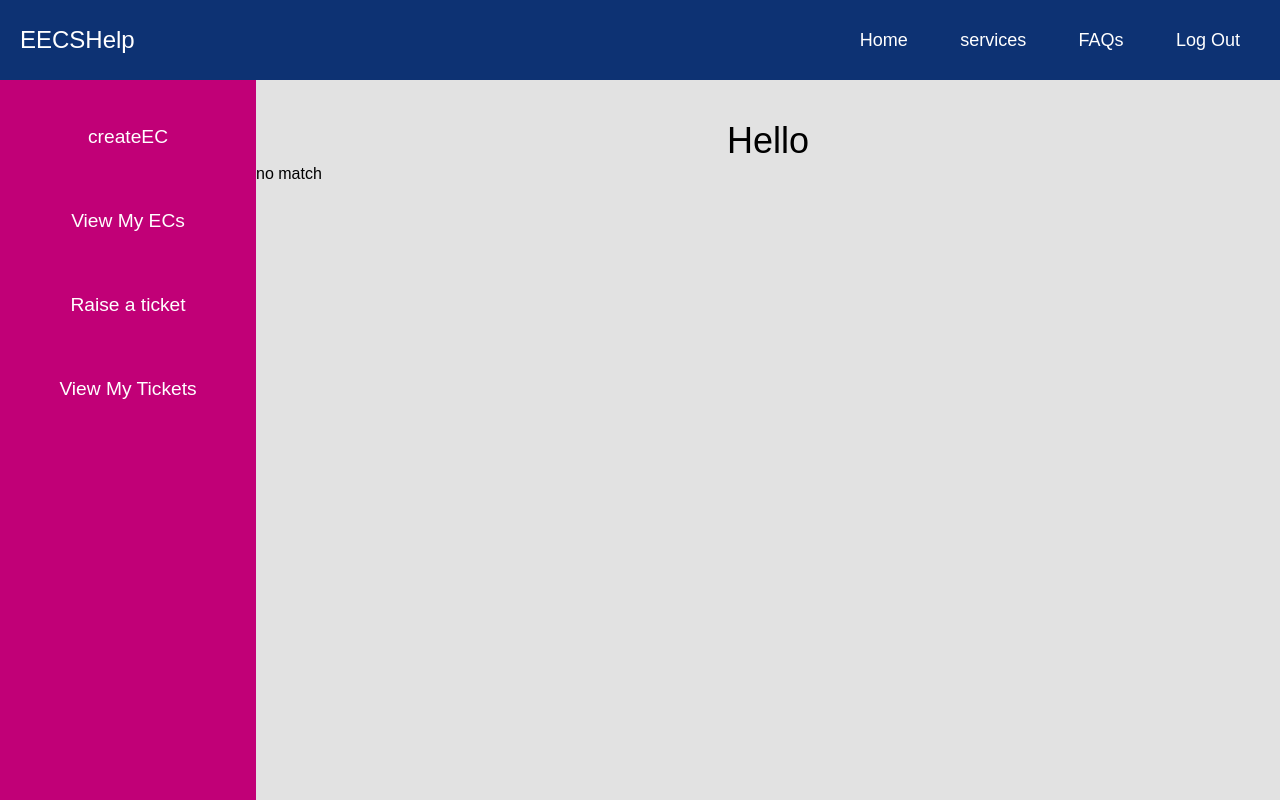
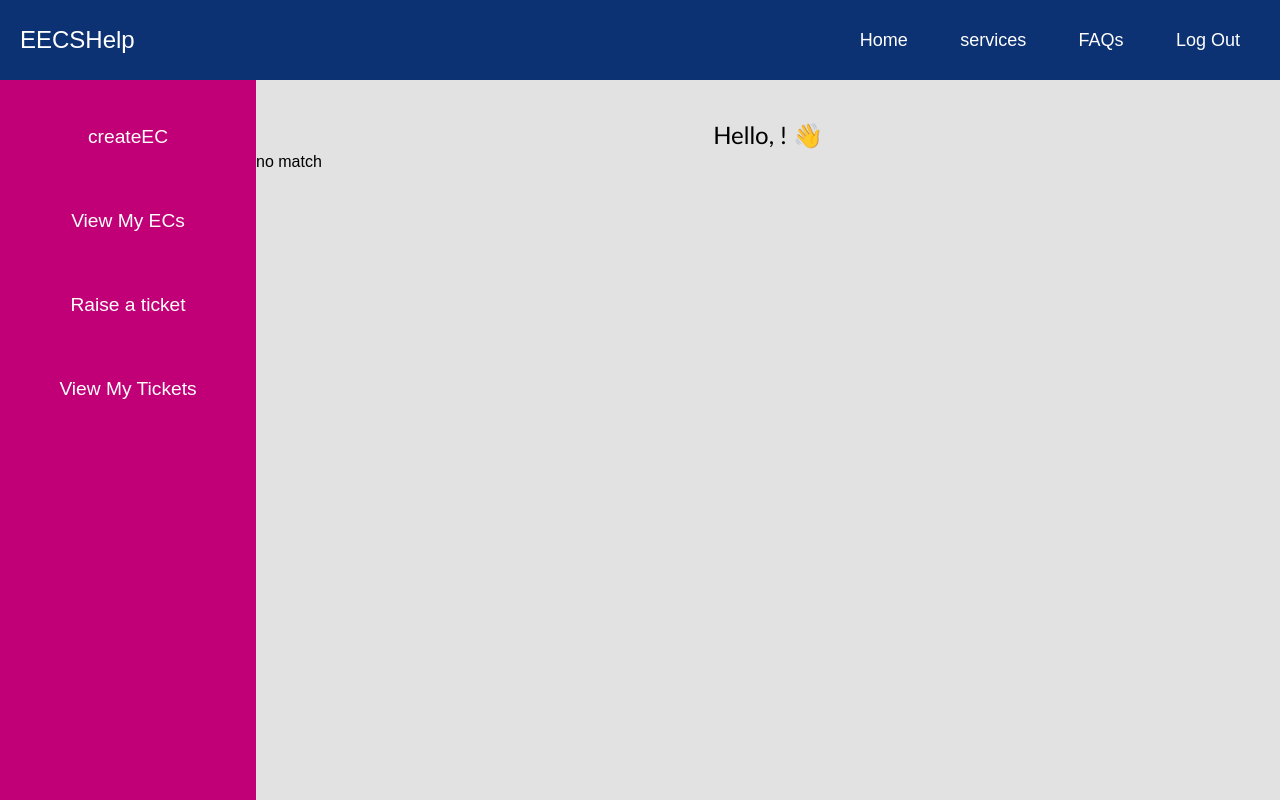
Before and after one commit to darenagos/segroup-eecsSystem, a React (Create React App) app in the folder eecs-system/: page /student/home in a window 1280 px wide. Built offline with nearby package versions, Linux system fonts and the light colour scheme.

Commit message:
welcome message

```diff
--- a/eecs-system/src/Components/Non User Specific Components/Home/Home.js
+++ b/eecs-system/src/Components/Non User Specific Components/Home/Home.js
@@ -48,9 +48,9 @@ function DisplayHomePageInformation() {
 function Home() {
   return (
     <div>
-      <h2 className="welcome-heading">{`Hello ${
+      <h2 className="welcome-heading">{`Hello, ${
         currentUserManager.getCurrent().name
-      }`}</h2>
+      }! 👋`}</h2>
       {DisplayHomePageInformation()}
     </div>
   );
--- a/eecs-system/src/Components/Non User Specific Components/Home/home.css
+++ b/eecs-system/src/Components/Non User Specific Components/Home/home.css
@@ -15,6 +15,9 @@ h2{
 
 .welcome-heading{
     padding-top: 5vh;
+    font-size: x-large;
+    font-family:'Trebuchet MS', 'Lucida Sans Unicode', 'Lucida Grande', 'Lucida Sans', Arial, sans-serif;
+
 }
 
 .home-ec-heading {
@@ -48,17 +51,19 @@ h2{
    grid-template-rows: auto;
    min-height: 60vh;
    min-width: none;
-   gap: 2%;
+   gap: 5%;
    font-family: Arial, Helvetica, sans-serif;
    font-size:medium;
+
 
 }
 
 .homeBox{
-    background: rgba(198, 195, 189, 0.5);
+    background: rgba(245, 242, 238);
     padding: 5%;
     border-radius: 15px;
     height: 100%;
     border: 3px solid var(--pink);
+    box-shadow: 0px 1px 8px rgb(96, 93, 90);
 
 }
```
